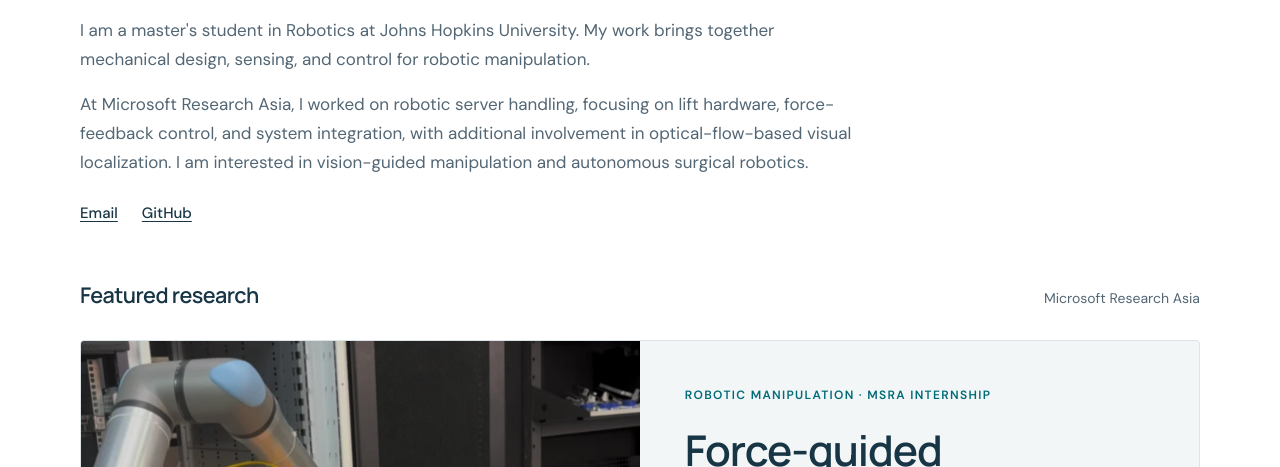
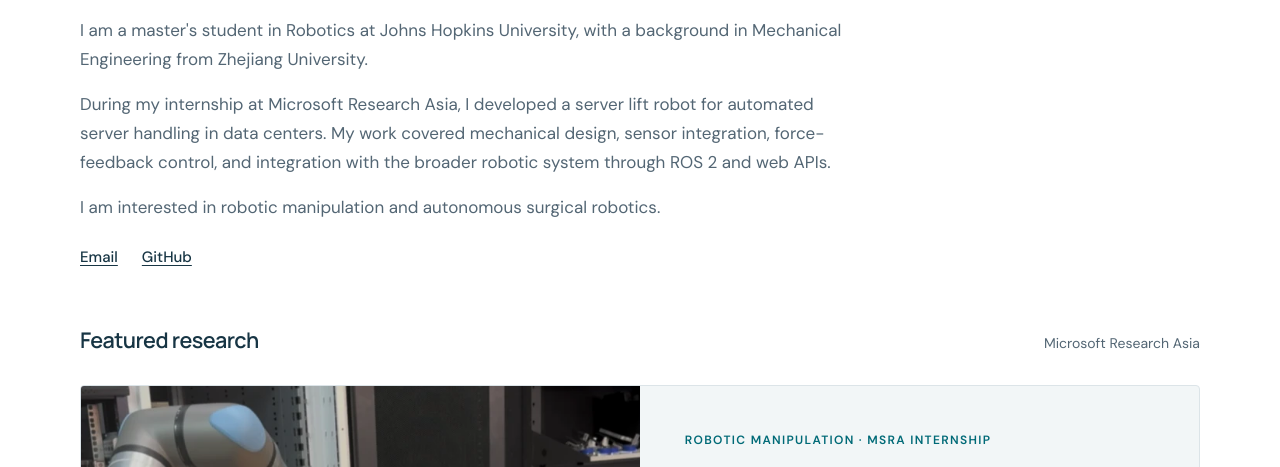
Before and after one commit to Edward-Lin-maker/zepeilin.github.io, a plain HTML site: page index.html in a window 1280 px wide. Shown: the part 295-762 px from the top of the page. Drawn offline with Linux system fonts and the light colour scheme.

Commit message:
Clarify homepage biography around CV responsibilities

```diff
--- a/index.html
+++ b/index.html
@@ -19,8 +19,9 @@
       <p class="eyebrow">Robotics · Johns Hopkins University</p>
       <h1 id="intro-title">Zepei Lin</h1>
       <div class="intro-copy">
-        <p>I am a master's student in Robotics at Johns Hopkins University. My work brings together mechanical design, sensing, and control for robotic manipulation.</p>
-        <p>At Microsoft Research Asia, I worked on robotic server handling, focusing on lift hardware, force-feedback control, and system integration, with additional involvement in optical-flow-based visual localization. I am interested in vision-guided manipulation and autonomous surgical robotics.</p>
+        <p>I am a master's student in Robotics at Johns Hopkins University, with a background in Mechanical Engineering from Zhejiang University.</p>
+        <p>During my internship at Microsoft Research Asia, I developed a server lift robot for automated server handling in data centers. My work covered mechanical design, sensor integration, force-feedback control, and integration with the broader robotic system through ROS 2 and web APIs.</p>
+        <p>I am interested in robotic manipulation and autonomous surgical robotics.</p>
         <div class="text-links"><a href="mailto:zepeilinzju@outlook.com">Email</a><a href="https://github.com/Edward-Lin-maker">GitHub</a></div>
       </div>
     </section>
```
